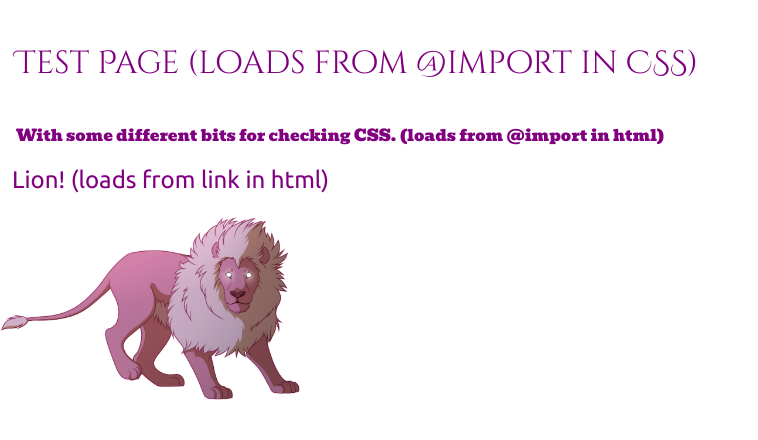
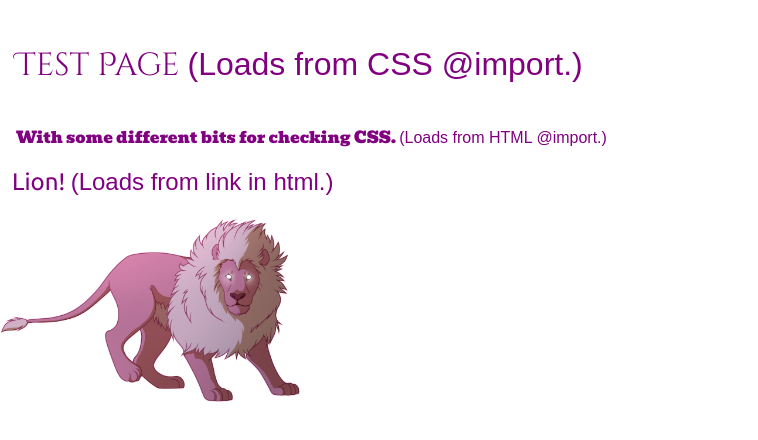
Before and after one commit to elaewin/testfiles, a plain HTML site: page index.html in a window 1280 px wide. Shown: the whole page, without its empty margins (0-758 px from the left). Drawn offline with Linux system fonts and the light colour scheme.

Commit message:
Update index.html

```diff
--- a/index.html
+++ b/index.html
@@ -11,9 +11,9 @@
         </style>
     </head>
     <body>
-        <h1>Test Page (loads from @import in CSS)</h1>
-        <p>With some different bits for checking CSS. (loads from @import in html)</p>
-        <h2>Lion! (loads from link in html)</h2>
+        <h1>Test Page <span class="unstyled">(Loads from CSS @import.)</span></h1>
+        <p>With some different bits for checking CSS. <span class="unstyled">(Loads from HTML @import.)</span></p>
+        <h2>Lion! <span class="unstyled">(Loads from link in html.)</span></h2>
         <img src="img/lion_steven_universe_by_wingedwolf.png" />
     </body>
 </html>
```
